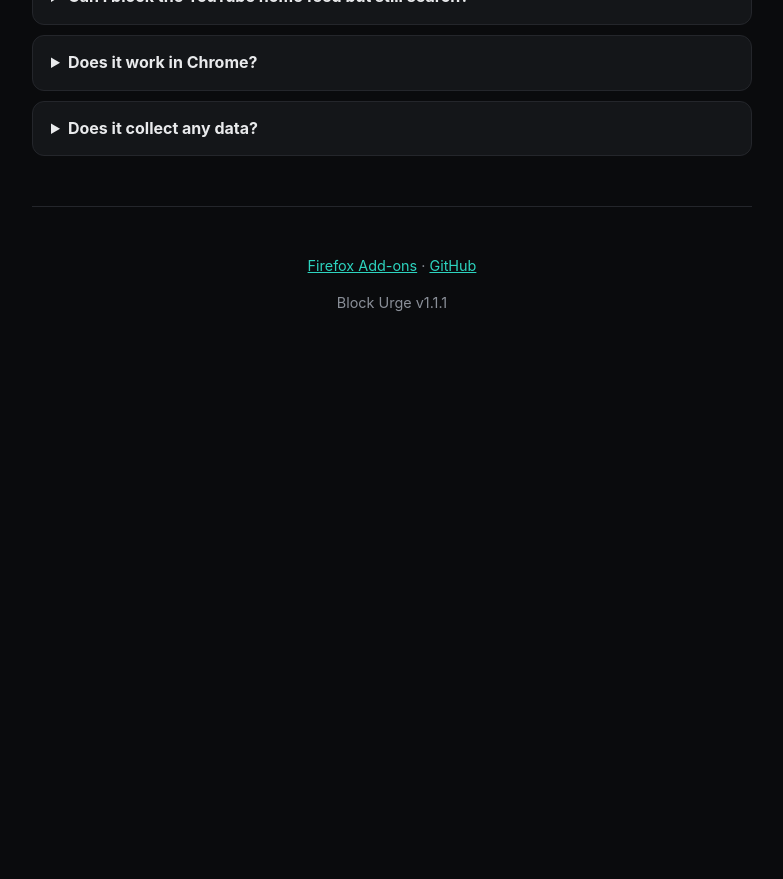
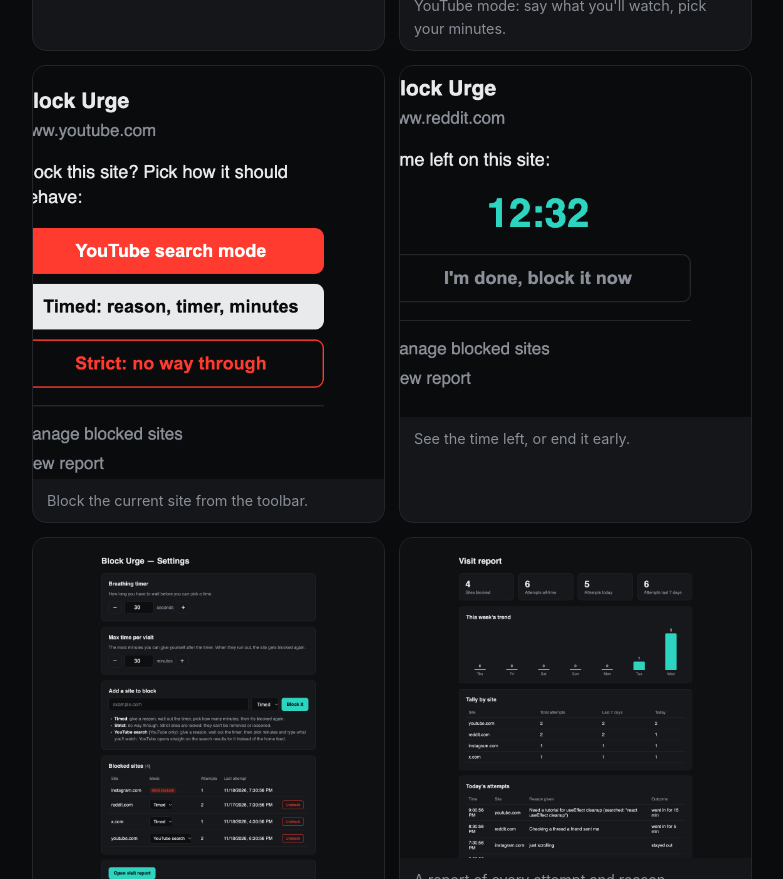
Before and after one commit to Sangameeee/BlockUrge, a browser extension: page index.html in a window 1280 px wide. Shown: the part 1921-2800 px from the top of the page, without its empty margins (248-1031 px from the left). Before the commit the page ends 2298 px from the top, so only its background shows below. Drawn offline with Linux system fonts and the light colour scheme.

Commit message:
Add add-on screenshots to README and landing page

```diff
--- a/index.html
+++ b/index.html
@@ -124,11 +124,17 @@
     summary { cursor: pointer; font-weight: 700; }
     details p { margin: 10px 0 0; color: var(--text-dim); }
 
+    .shots { display: grid; grid-template-columns: 1fr 1fr; gap: 14px; }
+    .shots figure { margin: 0; background: var(--panel); border: 1px solid var(--border); border-radius: 14px; overflow: hidden; }
+    .shots img { display: block; width: 100%; height: auto; }
+    .shots figcaption { padding: 10px 14px; font-size: 0.9rem; color: var(--text-dim); }
+    .shots .wide { grid-column: 1 / -1; }
+
     footer { padding: 32px 0 48px; border-top: 1px solid var(--border); color: var(--text-dim); font-size: 0.9rem; text-align: center; }
 
     @media (max-width: 640px) {
       header { padding-top: 48px; }
-      .steps { grid-template-columns: 1fr; }
+      .steps, .shots { grid-template-columns: 1fr; }
       td:first-child { white-space: normal; }
     }
   </style>
@@ -170,6 +176,19 @@
           <h3>Pick your minutes</h3>
           <p>Choose how long you need. When the time runs out, every tab on that site goes back to the block page.</p>
         </div>
+      </div>
+    </section>
+
+    <section>
+      <h2>Screenshots</h2>
+      <div class="shots">
+        <figure class="wide"><img src="screenshots/blocked-reason.png" alt="Block page asking why you're opening reddit.com" loading="lazy"><figcaption>Open a blocked site and you're asked why.</figcaption></figure>
+        <figure><img src="screenshots/blocked-timer.png" alt="Breathing timer counting down" loading="lazy"><figcaption>Then you wait out the breathing timer.</figcaption></figure>
+        <figure><img src="screenshots/blocked-youtube.png" alt="YouTube search mode with minute options" loading="lazy"><figcaption>YouTube mode: say what you'll watch, pick your minutes.</figcaption></figure>
+        <figure><img src="screenshots/popup.png" alt="Toolbar popup with block options" loading="lazy"><figcaption>Block the current site from the toolbar.</figcaption></figure>
+        <figure><img src="screenshots/popup-session.png" alt="Popup showing time left" loading="lazy"><figcaption>See the time left, or end it early.</figcaption></figure>
+        <figure><img src="screenshots/options.png" alt="Settings page with blocked sites list" loading="lazy"><figcaption>Settings and your blocked sites.</figcaption></figure>
+        <figure><img src="screenshots/report.png" alt="Visit report with weekly trend" loading="lazy"><figcaption>A report of every attempt and reason.</figcaption></figure>
       </div>
     </section>
 
```
Also changed, not shown: screenshots/blocked-reason.png (added), screenshots/blocked-timer.png (added), screenshots/blocked-youtube.png (added), screenshots/options.png (added), screenshots/popup-session.png (added), screenshots/popup.png (added), screenshots/report.png (added), 1 other file.
